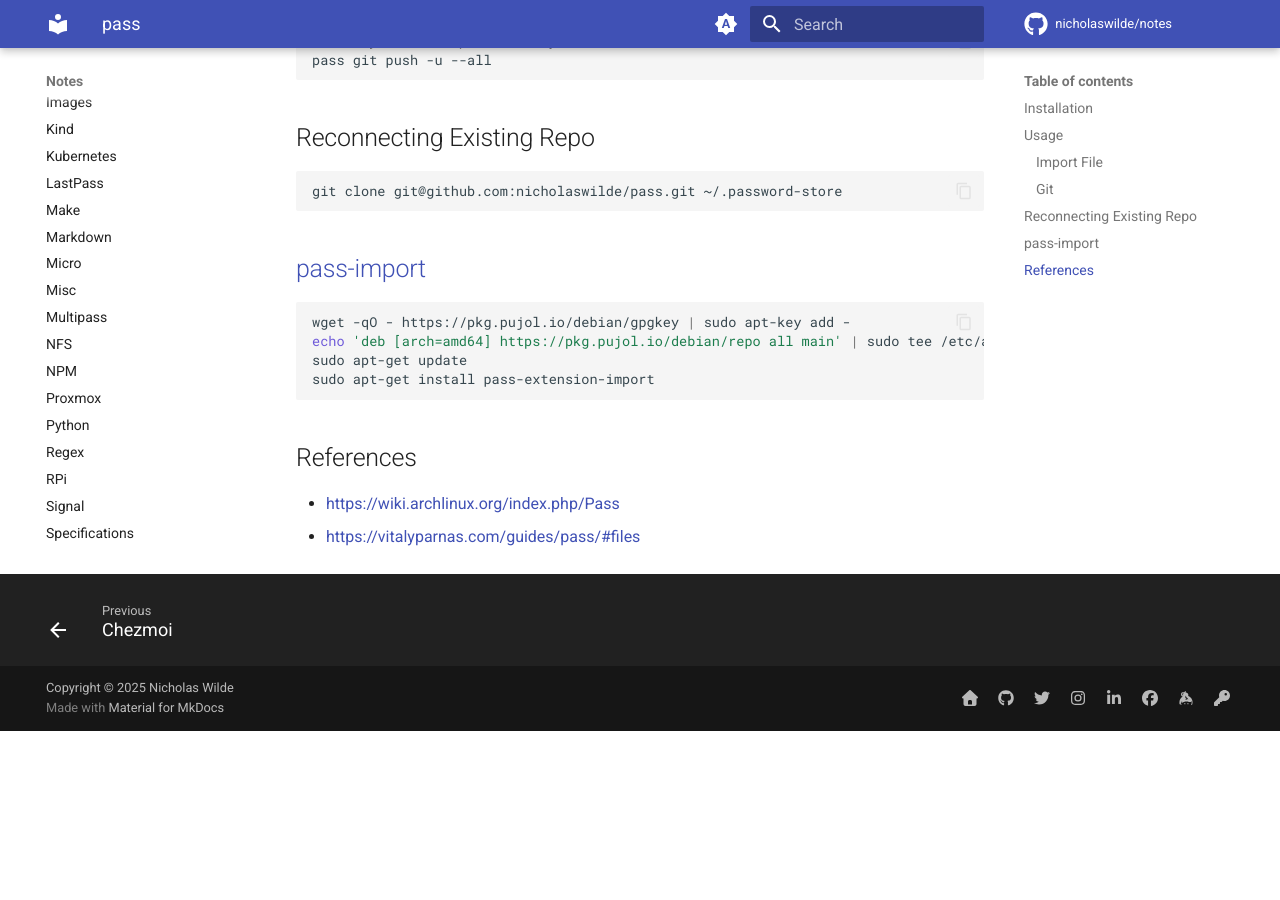
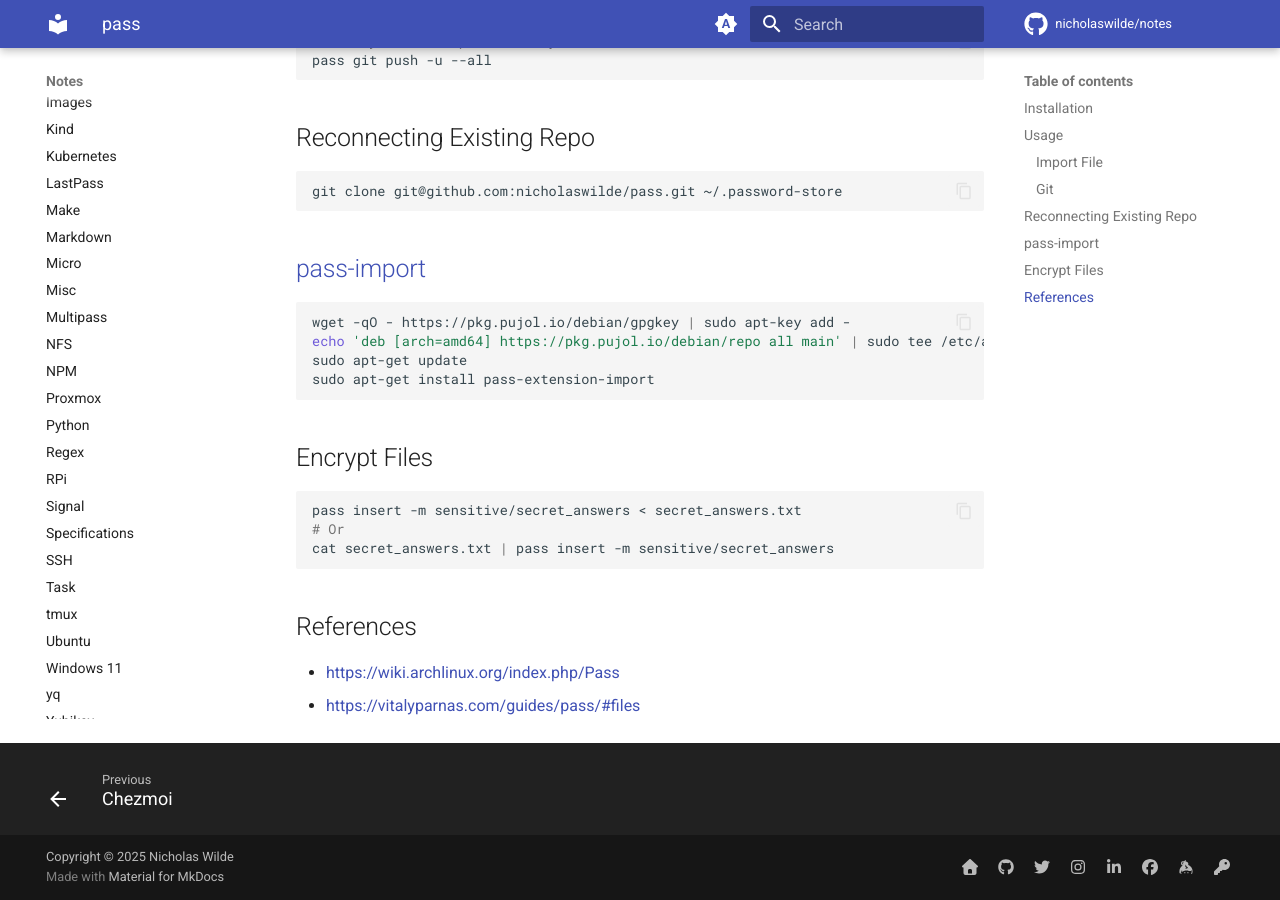
Before and after one commit to nicholaswilde/notes, an MkDocs documentation site: the page built from docs/pass.md, in a window 1280 px wide and 900 px high, scrolled down 640 px. Built offline with MkDocs 1.6.1 and Material for MkDocs 9.7.7, drawn with Linux system fonts in a browser that asks for light colours; comment, search, counter and statistics services are not loaded; before the commit the page ends 1371 px from its top, so only the background shows below that.

Commit message:
Update pass.md

````diff
--- a/docs/pass.md
+++ b/docs/pass.md
@@ -44,6 +44,14 @@
 sudo apt-get install pass-extension-import
 ```
 
+## Encrypt Files
+
+```shell
+pass insert -m sensitive/secret_answers < secret_answers.txt
+# Or
+cat secret_answers.txt | pass insert -m sensitive/secret_answers
+```
+
 ## References
 
 - <https://wiki.archlinux.org/index.php/Pass>
````
